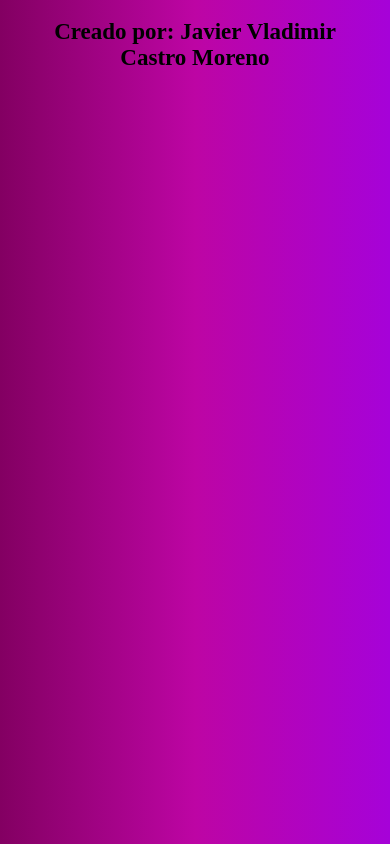
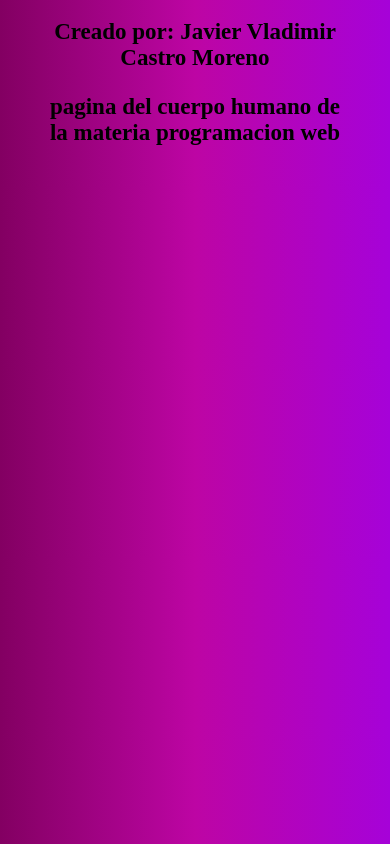
Before and after one commit to JavyCastro/Pagina_Cuerpohumano, a plain HTML site: page vertical3.html in a window 390 px wide. Drawn offline with Linux system fonts and the light colour scheme.

Commit message:
version2

```diff
--- a/vertical3.html
+++ b/vertical3.html
@@ -23,7 +23,10 @@
 </head>
 <body>
 <h2>
-	<center>Creado por: Javier Vladimir Castro Moreno</center>
+	<center>Creado por: Javier Vladimir Castro Moreno <br>
+
+	<p>pagina del cuerpo humano de la materia  programacion web</p>
+	</center>
 </h2>
 
 
```
Also changed, not shown: index.html (+12 -0 lines).
